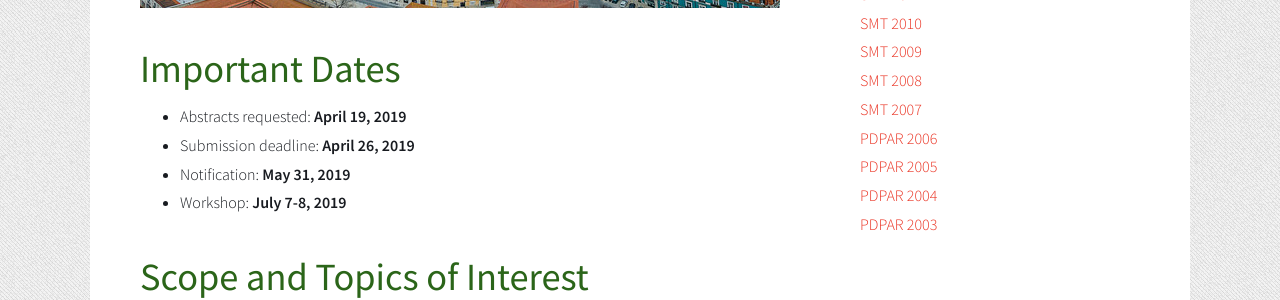
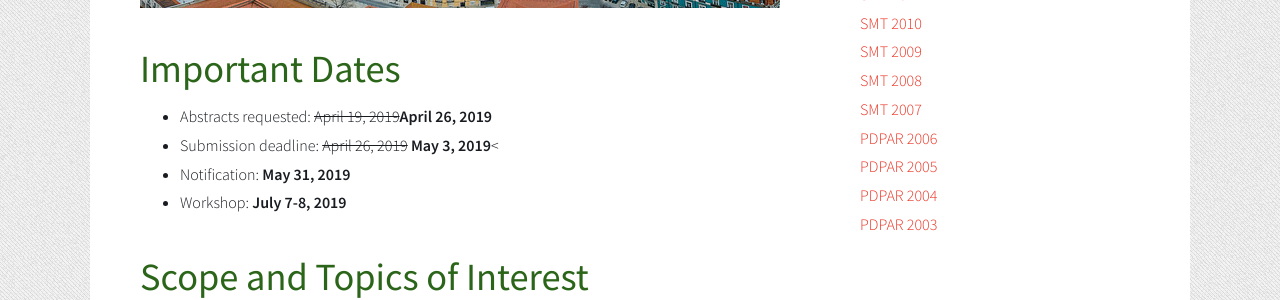
Before and after one commit to smt2019/smt2019.github.io, a Jekyll site: the page built from index.html, in a window 1280 px wide. Shown: the part 643-943 px from the top of the page. Built offline with Jekyll 4.4.1, drawn with Linux system fonts in a browser that asks for light colours.

Commit message:
Extend deadlines

```diff
--- a/index.html
+++ b/index.html
@@ -7,8 +7,8 @@
 <h2>Important Dates</h2>
 <div class="entry">
   <ul>
-    <li>Abstracts requested: <b>April 19, 2019</b></li>
-    <li>Submission deadline: <b>April 26, 2019</b></li>
+    <li>Abstracts requested: <del>April 19, 2019</del ><b>April 26, 2019</b></li>
+    <li>Submission deadline: <del>April 26, 2019</del> <b>May 3, 2019</b><</li>
     <li>Notification: <b>May 31, 2019</b></li>
     <li>Workshop: <b>July 7-8, 2019</b> </li>
   </ul>
```
